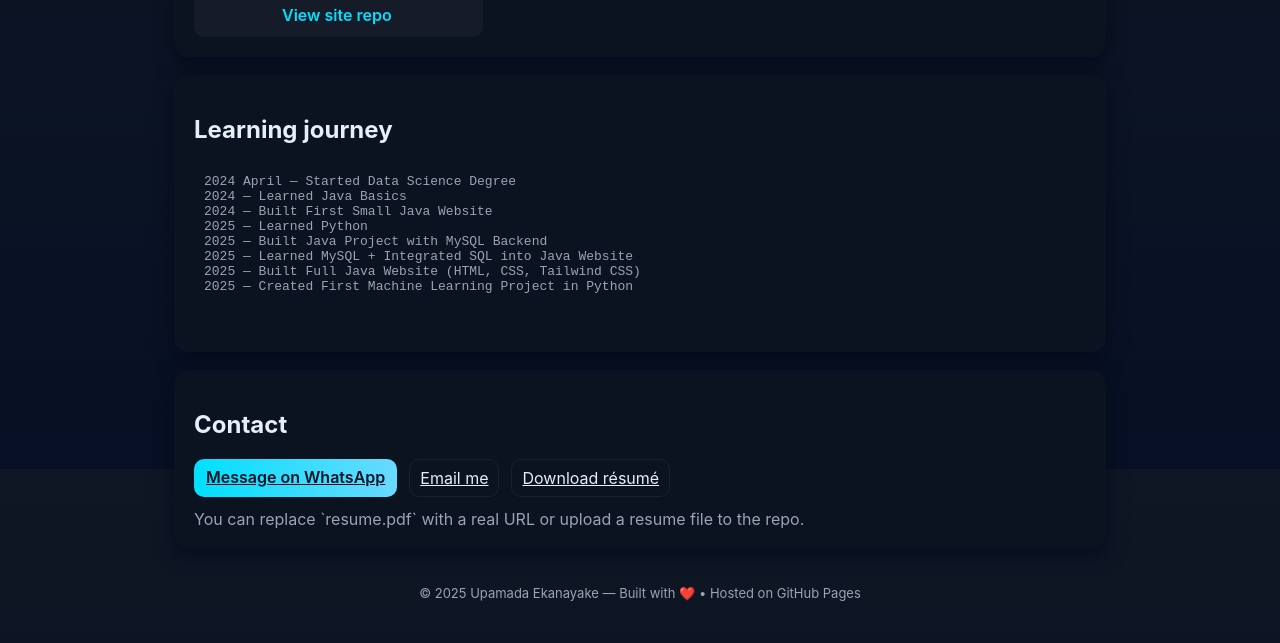
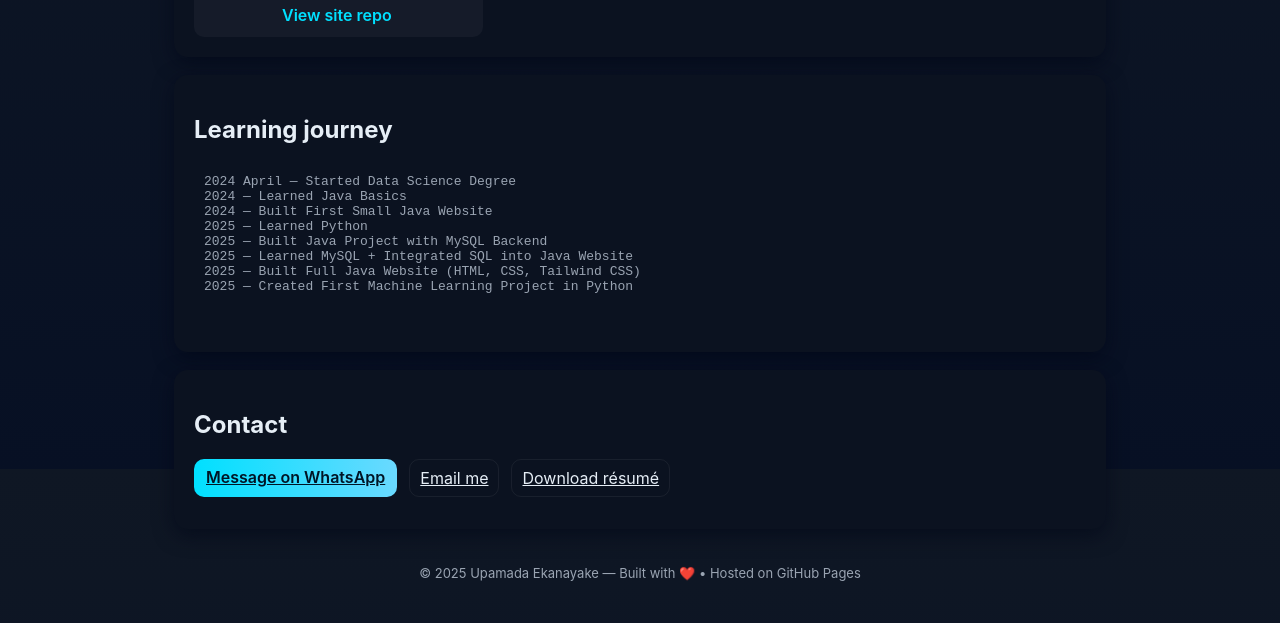
Before and after one commit to upamada-ekanayake/upamada-ekanayake.github.io, a plain HTML site: page index.html in a window 1280 px wide. Shown: the part 1131-1774 px from the top of the page. Drawn offline with Linux system fonts and the light colour scheme.

Commit message:
Update index.html

```diff
--- a/index.html
+++ b/index.html
@@ -117,7 +117,7 @@
         <a class="ghost" href="mailto:upamadaekanayake@gmail.com">Email me</a>
         <a class="ghost" href="https://raw.githubusercontent.com/upamada-ekanayake/upamada-ekanayake.github.io/main/resume.pdf" target="_blank">Download résumé</a>
       </div>
-      <div style="margin-top:12px;color:var(--muted)">You can replace `resume.pdf` with a real URL or upload a resume file to the repo.</div>
+      <div style="margin-top:12px;color:var(--muted)"></div>
     </section>
 
     <footer>
```
